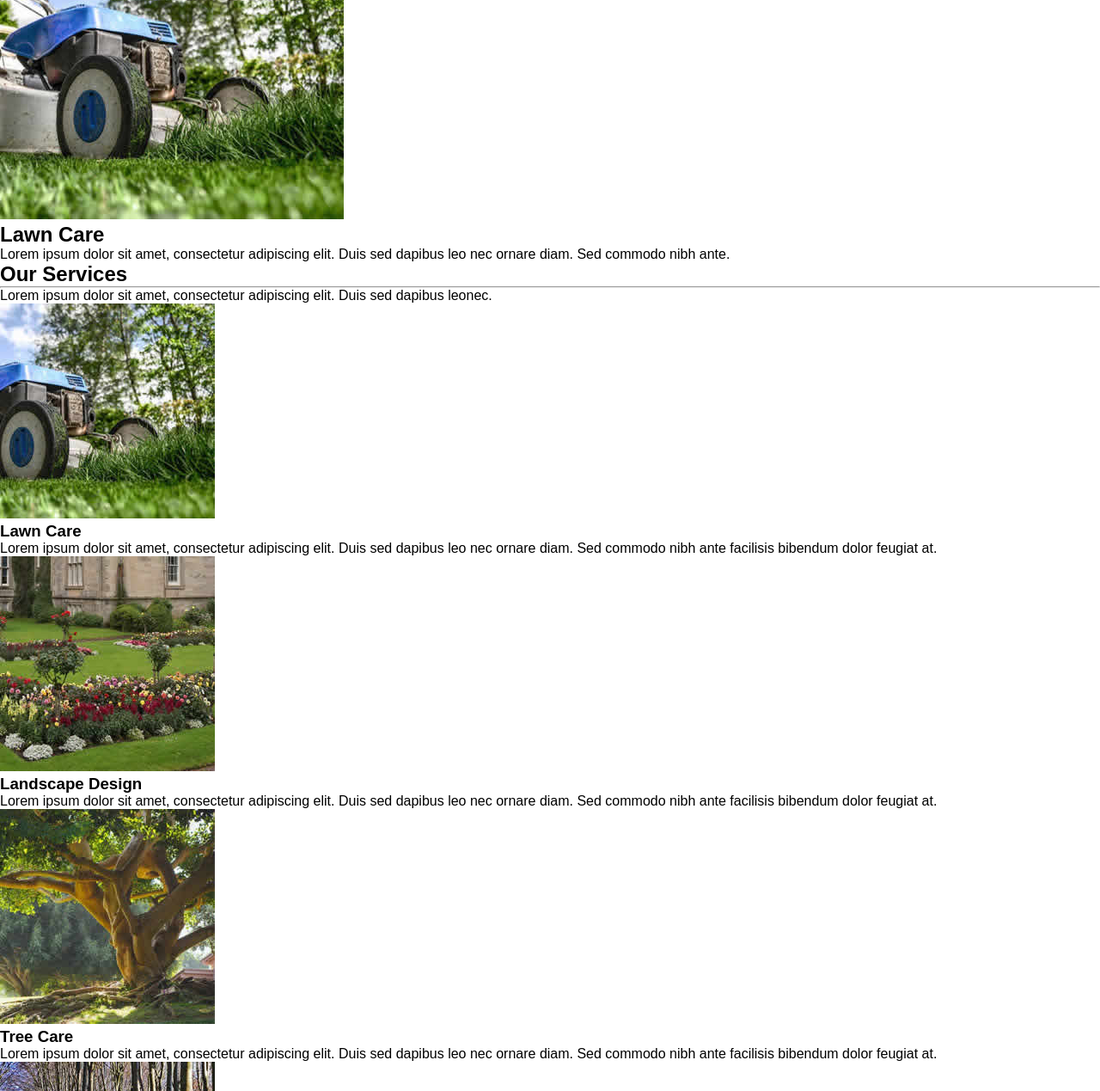
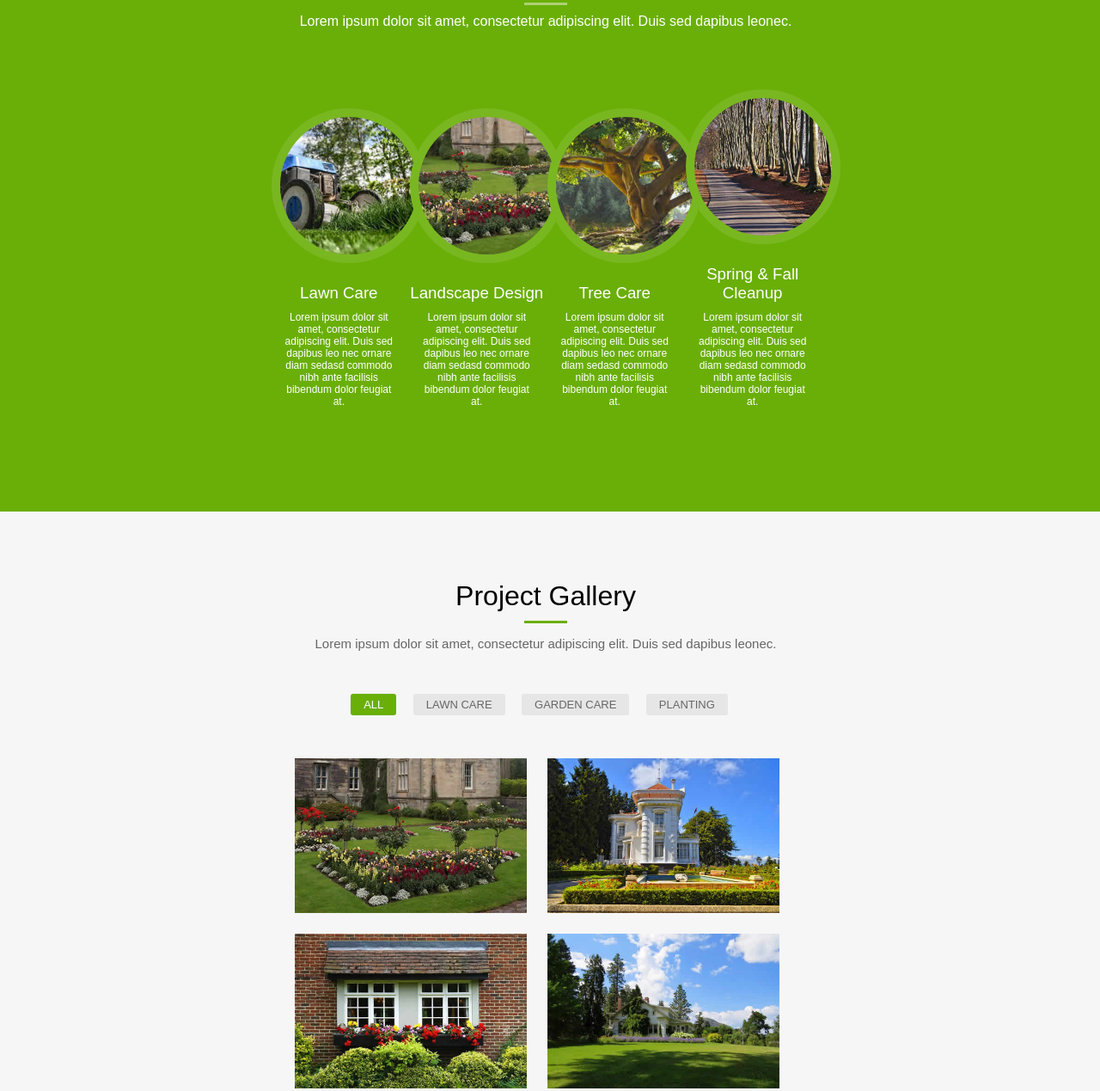
Before and after one commit to litmiz/Landscaper-Site, a plain HTML site: page index.html in a window 1280 px wide. Shown: the part 1216-2485 px from the top of the page at 86% size. Drawn offline with Linux system fonts and the light colour scheme.

Commit message:
Edit CSS page
Edit style for sections:
* About
* Services
* Gallery

```diff
--- a/index.html
+++ b/index.html
@@ -1,5 +1,6 @@
 <!DOCTYPE html>
 <html lang="en">
+
 <head>
     <meta charset="UTF-8">
     <meta name="viewport" content="width=device-width, initial-scale=1.0">
@@ -7,6 +8,7 @@
     <link rel="stylesheet" href="style.css">
     <script src="https://kit.fontawesome.com/2226467ac8.js" crossorigin="anonymous"></script>
 </head>
+
 <body>
     <header>
         <div class="logo">Landscaper</div>
@@ -22,110 +24,113 @@
         <div class="headerDiv">
             <h1>LANDSCAPING SERVICE</h1>
             <p>Lorem ipsum dolor sit amet, consectetur adipiscing elit.<br>
-            Duis sed dapibus leo nec ornare diam.</p>
+                Duis sed dapibus leo nec ornare diam.</p>
             <button>MORE INFO</button>
         </div>
     </header>
     <main>
         <section class="aboutSection">
             <div class="welcomeDiv">
-                <h1>Welcome to Landscaper</h1>
-                <hr>
+                <h1>Welcome to <span>Landscaper</span></h1>
+                <hr class="darkGreenHR">
+                <br>
                 <p>Lorem ipsum dolor sit amet, consectetur adipiscing elit. Duis sed dapibus leo nec ornare diam. Sed commodo nibh ante facilisis bibendum dolor feugiat at. Duis sed dapibus leo nec ornare diam coomodo nibh</p>
                 <p>Lorem ipsum dolor sit amet, consectetur adipiscing elit. Duis sed dapibus leo nec ornare diam. Sed commodo nibh ante facilisis bibendum dolor feugiat at. Duis sed dapibus leo nec ornare diam coomodo nibh</p>
                 <button>VIEW ALL SERVICES</button>
             </div>
             <div class="gardenDiv">
-                <img class="aboutImg" src="img/about-1.jpg"/>
-                <h1>Garden Care</h1>
-                <p>Lorem ipsum dolor sit amet, consectetur adipiscing elit. Duis sed dapibus leo nec ornare diam. Sed commodo nibh ante facilisis.</p>
+                <img class="aboutImg" src="img/about-1.jpg" />
+                <h3>Garden Care</h3>
+                <p>Lorem ipsum dolor sit amet, consectetur adipiscing elit. Duis sed dapibus leo nec ornare diam sedasd commodo nibh ante facilisis.</p>
             </div>
             <div class="lawnDiv">
-                <img class="aboutImg" src="img/about-2.jpg"/>
-                <h1>Lawn Care</h1>
-                <p>Lorem ipsum dolor sit amet, consectetur adipiscing elit. Duis sed dapibus leo nec ornare diam. Sed commodo nibh ante.<p></p>
+                <img class="aboutImg" src="img/about-2.jpg" />
+                <h3>Lawn Care</h3>
+                <p>Lorem ipsum dolor sit amet, consectetur adipiscing elit. Duis sed dapibus leo nec ornare diam sedasd commodo nibh ante.<p></p>
             </div>
         </section>
         <section class="servicesSection">
             <h1>Our Services</h1>
-            <hr>
+            <hr class="lightGreenHR">
             <p>Lorem ipsum dolor sit amet, consectetur adipiscing elit. Duis sed dapibus leonec.</p>
             <div class="serviceTypeDiv">
-                <section class="lawnServiceSection">
-                    <img class="seviceImg" src="img/services/service-1.jpg"/>
-                    <h1>Lawn Care</h1>
-                    <p>Lorem ipsum dolor sit amet, consectetur adipiscing elit. Duis sed dapibus leo nec ornare diam. Sed commodo nibh ante facilisis bibendum dolor feugiat at.</p>
+                <section class="serviceTypeSection">
+                    <img class="serviceImg" src="img/services/service-1.jpg" />
+                    <h3>Lawn Care</h3>
+                    <p>Lorem ipsum dolor sit amet, consectetur adipiscing elit. Duis sed dapibus leo nec ornare diam sedasd commodo nibh ante facilisis bibendum dolor feugiat at.</p>
                 </section>
-                <section class="lawnServiceSection">
-                    <img class="seviceImg" src="img/services/service-2.jpg"/>
-                    <h1>Landscape Design</h1>
-                    <p>Lorem ipsum dolor sit amet, consectetur adipiscing elit. Duis sed dapibus leo nec ornare diam. Sed commodo nibh ante facilisis bibendum dolor feugiat at.</p>
+                <section class="serviceTypeSection">
+                    <img class="serviceImg" src="img/services/service-2.jpg" />
+                    <h3>Landscape Design</h3>
+                    <p>Lorem ipsum dolor sit amet, consectetur adipiscing elit. Duis sed dapibus leo nec ornare diam sedasd commodo nibh ante facilisis bibendum dolor feugiat at.</p>
                 </section>
-                <section class="lawnServiceSection">
-                    <img class="seviceImg" src="img/services/service-3.jpg"/>
-                    <h1>Tree Care</h1>
-                    <p>Lorem ipsum dolor sit amet, consectetur adipiscing elit. Duis sed dapibus leo nec ornare diam. Sed commodo nibh ante facilisis bibendum dolor feugiat at.</p>
+                <section class="serviceTypeSection">
+                    <img class="serviceImg" src="img/services/service-3.jpg" />
+                    <h3>Tree Care</h3>
+                    <p>Lorem ipsum dolor sit amet, consectetur adipiscing elit. Duis sed dapibus leo nec ornare diam sedasd commodo nibh ante facilisis bibendum dolor feugiat at.</p>
                 </section>
-                <section class="lawnServiceSection">
-                    <img class="seviceImg" src="img/services/service-4.jpg"/>
-                    <h1>Spring & Fall Cleanup</h1>
-                    <p>Lorem ipsum dolor sit amet, consectetur adipiscing elit. Duis sed dapibus leo nec ornare diam. Sed commodo nibh ante facilisis bibendum dolor feugiat at.</p>
+                <section class="serviceTypeSection">
+                    <img class="serviceImg" src="img/services/service-4.jpg" />
+                    <h3>Spring & Fall Cleanup</h3>
+                    <p>Lorem ipsum dolor sit amet, consectetur adipiscing elit. Duis sed dapibus leo nec ornare diam sedasd commodo nibh ante facilisis bibendum dolor feugiat at.</p>
                 </section>
             </div>
         </section>
         <section class="gallerySection">
             <h1>Project Gallery</h1>
-            <hr>
+            <hr class="darkGreenHR">
             <p>Lorem ipsum dolor sit amet, consectetur adipiscing elit. Duis sed dapibus leonec.</p>
             <nav>
                 <ul>
-                    <li><button>ALL</button></li>
-                    <li><button>LAWN CARE</button></li>
-                    <li><button>GARDEN CARE</button></li>
-                    <li><button>PLANTING</button></li>
-                    <img class="galleryImg" src="img/portfolio/01-small.jpg"/>
-                    <img class="galleryImg" src="img/portfolio/02-small.jpg"/>
-                    <img class="galleryImg" src="img/portfolio/03-small.jpg"/>
-                    <img class="galleryImg" src="img/portfolio/04-small.jpg"/>
-                    <img class="galleryImg" src="img/portfolio/05-small.jpg"/>
-                    <img class="galleryImg" src="img/portfolio/06-small.jpg"/>
-                    <img class="galleryImg" src="img/portfolio/07-small.jpg"/>
-                    <img class="galleryImg" src="img/portfolio/08-small.jpg"/>
-                    <img class="galleryImg" src="img/portfolio/09-small.jpg"/>
+                    <li>ALL</li>
+                    <li>LAWN CARE</li>
+                    <li>GARDEN CARE</li>
+                    <li>PLANTING</li>
                 </ul>
             </nav>
+            <div class="galleryDiv">
+                <img class="galleryImg" src="img/portfolio/01-small.jpg" />
+                <img class="galleryImg" src="img/portfolio/02-small.jpg" />
+                <img class="galleryImg" src="img/portfolio/03-small.jpg" />
+                <img class="galleryImg" src="img/portfolio/04-small.jpg" />
+                <img class="galleryImg" src="img/portfolio/05-small.jpg" />
+                <img class="galleryImg" src="img/portfolio/06-small.jpg" />
+                <img class="galleryImg" src="img/portfolio/07-small.jpg" />
+                <img class="galleryImg" src="img/portfolio/08-small.jpg" />
+                <img class="galleryImg" src="img/portfolio/09-small.jpg" />
+            </div>
         </section>
         <section class="testimonialsSection">
             <h1>Testimonials</h1>
-            <hr>
+            <hr class="lightGreenHR">
             <p>"Lorem ipsum dolor sit amet, consectetur adipiscing elit. Duis sed dapibus leo nec ornare diam. Sed commodo nibh ante facilisis bibendum dolor feugiat at. Duis sed dapibus leo nec ornare diam."</p>
             <p>-John DOE, Parker Country, TX</p>
             BUBBLES
         </section>
         <section class="contactSection">
             <h1>Contact Us</h1>
-            <hr>
+            <hr class="darkGreenHR">
             <p>Lorem ipsum dolor sit amet, consectetur adipiscing elit Duis sed dapibus leonec.</p>
             <div class="contactDiv">
                 <section class="addressSection">
                     <h1>ADDRESS</h1>
-                    <hr>
+                    <hr class="grayHR">
                     <p>4321 California St, San Francisco, CA 12345</p>
                 </section>
                 <section class="workingSection">
                     <h1>WORKING HOURS</h1>
-                    <hr>
+                    <hr class="grayHR">
                     <p>Monday-Saturday: 07:00 - 18:00 Sunday: CLOSED</p>
                 </section>
                 <section class="conInfoSection">
                     <h1>CONTACT INFO</h1>
-                    <hr>
+                    <hr class="grayHR">
                     <p>Phone: +1 123 456 1234 Email: info@company.com</p>
                 </section>
                 <h3>LEAVE US A MESSAGE</h3>
                 <form>
-                    <input  type="text" placeholder="Name"/>
-                    <input type="email" placeholder="Email"/>
+                    <input type="text" placeholder="Name" />
+                    <input type="email" placeholder="Email" />
                     <textarea placeholder="Message" cols="30" rows="10"></textarea>
                     <button>SEND MESSAGE</button>
                 </form>
@@ -148,4 +153,5 @@
         <p>&copy; 2016 Landscaper. Designed by TemplateWire</p>
     </footer>
 </body>
+
 </html>
--- a/style.css
+++ b/style.css
@@ -15,6 +15,7 @@
     --grayColor1: rgb(230, 230, 230);
     --grayColor2: rgb(221, 221, 221);
     --grayColor3: rgb(246, 246, 246);
+    --grayColor4: #666666;
     --textFont: Ebrima, Arial;
 }
 
@@ -73,3 +74,197 @@ header nav {
     border-radius: 4px;
     border: solid 1px var(--greenColor3);
 }
+
+main {
+    margin: 0 auto;
+    width: 100%;
+}
+
+.darkGreenHR {
+    margin-top: 15px;
+    width: 50px;
+    height: 2.5px;
+    border: none;
+    background-color: var(--greenColor1);
+}
+
+.lightGreenHR {
+    margin: 0 auto;
+    margin-top: 15px;
+    width: 50px;
+    height: 3px;
+    border: none;
+    background-color: var(--greenColor3);
+}
+
+.aboutSection {
+    padding-top: 100px;
+    padding-left: 310px;
+    padding-right: 320px;
+    padding-bottom: 70px;
+    background-color: var(--grayColor3);
+}
+
+.welcomeDiv {
+    display: inline-block;
+    width: 45%;
+    vertical-align: top;
+    margin-right: 5%;
+}
+
+.welcomeDiv h1 span {
+    color: var(--greenColor2);
+    font-weight: bold;
+}
+
+.welcomeDiv button {
+    margin-top: 25px;
+    color: var(--whiteColor);
+    font-family: var(--textFont);
+    font-size: 14px;
+    background-color: var(--greenColor1);
+    padding: 10px 20px;
+    border-radius: 4px;
+    border: solid 1px var(--greenColor3);
+}
+
+.gardenDiv {
+    display: inline-block;
+    width: 22%;
+    margin-right: 2.5%;
+}
+
+.lawnDiv {
+    display: inline-block;
+    width: 22%;
+}
+
+.aboutSection h1 {
+    font-weight: normal;
+    font-size: 28px;
+}
+
+.aboutSection h3 {
+    font-weight: normal;
+}
+
+.aboutSection p {
+    font-size: 12px;
+    color: var(--grayColor4);
+    margin-top: 12px;
+    margin-bottom: 15px;
+}
+
+.aboutImg {
+    width: 200px;
+    height: 180px;
+}
+
+.servicesSection {
+    padding-top: 80px;
+    padding-left: 310px;
+    padding-right: 320px;
+    padding-bottom: 120px;
+    background-color: var(--greenColor1);
+    text-align: center;
+    color: var(--whiteColor);
+}
+
+.servicesSection h1 {
+    font-weight: bold;
+    font-size: 32px;
+}
+
+.servicesSection p {
+    padding-top: 10px;
+}
+
+.serviceTypeDiv {
+    padding-top: 70px;
+}
+
+.serviceTypeSection {
+    width: 24%;
+    display: inline-block;
+}
+
+.serviceTypeSection h3 {
+    padding-top: 20px;
+    font-weight: normal;
+}
+
+.serviceTypeSection p {
+    font-size: 12px;
+    margin-left: 15px;
+    margin-right: 15px;
+}
+
+.serviceImg {
+    width: 180px;
+    height: 180px;
+    border: 10px solid var(--greenColor2);
+    border-radius: 100px;
+}
+
+.gallerySection {
+    padding-top: 80px;
+    padding-left: 310px;
+    padding-right: 320px;
+    padding-bottom: 70px;
+    background-color: var(--grayColor3);
+    text-align: center;
+    color: var(--blackColor1);
+}
+
+.gallerySection h1 {
+    font-weight: normal;
+    font-size: 32px;
+}
+
+.gallerySection hr {
+    margin: 0 auto;
+    margin-top: 10px;
+}
+
+.gallerySection p {
+    font-size: 15px;
+    color: var(--grayColor4);
+    margin-top: 15px;
+}
+
+.gallerySection ul {
+    margin-top: 50px;
+}
+
+.gallerySection li {
+    display: inline-block;
+    color: var(--grayColor4);
+    background-color: var(--grayColor1);
+    font-size: 13px;
+    padding-top: 5px;
+    padding-right: 15px;
+    padding-bottom: 5px;
+    padding-left: 15px;
+    border-radius: 3px;
+    margin-right: 15px;
+}
+
+.gallerySection li:first-child {
+    background-color: var(--greenColor1);
+    color: var(--whiteColor);
+}
+
+.gallerySection li:hover {
+    background-color: var(--greenColor1);
+    color: var(--whiteColor);
+}
+
+.galleryDiv {
+    margin-top: 50px;
+}
+
+.galleryImg {
+    height: 180px;
+    margin-right: 20px;
+    margin-bottom: 20px;
+}
```
